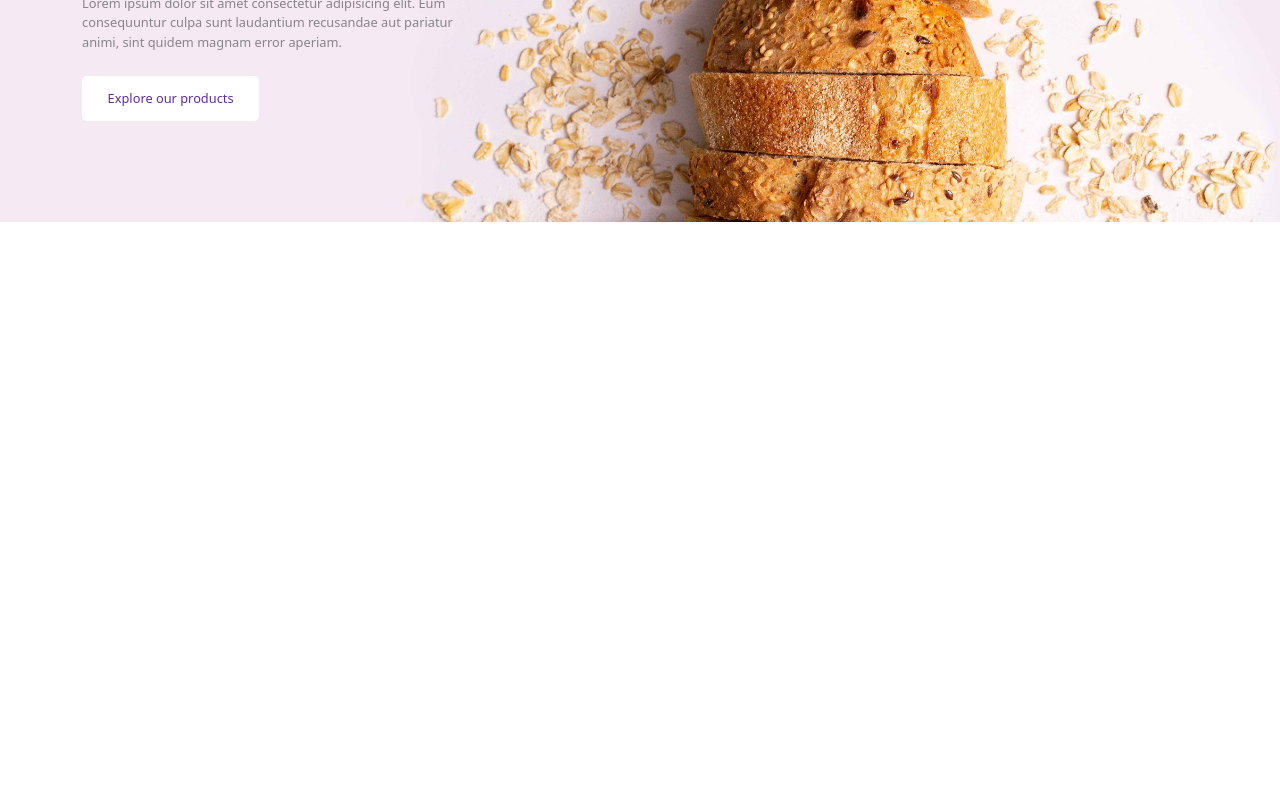
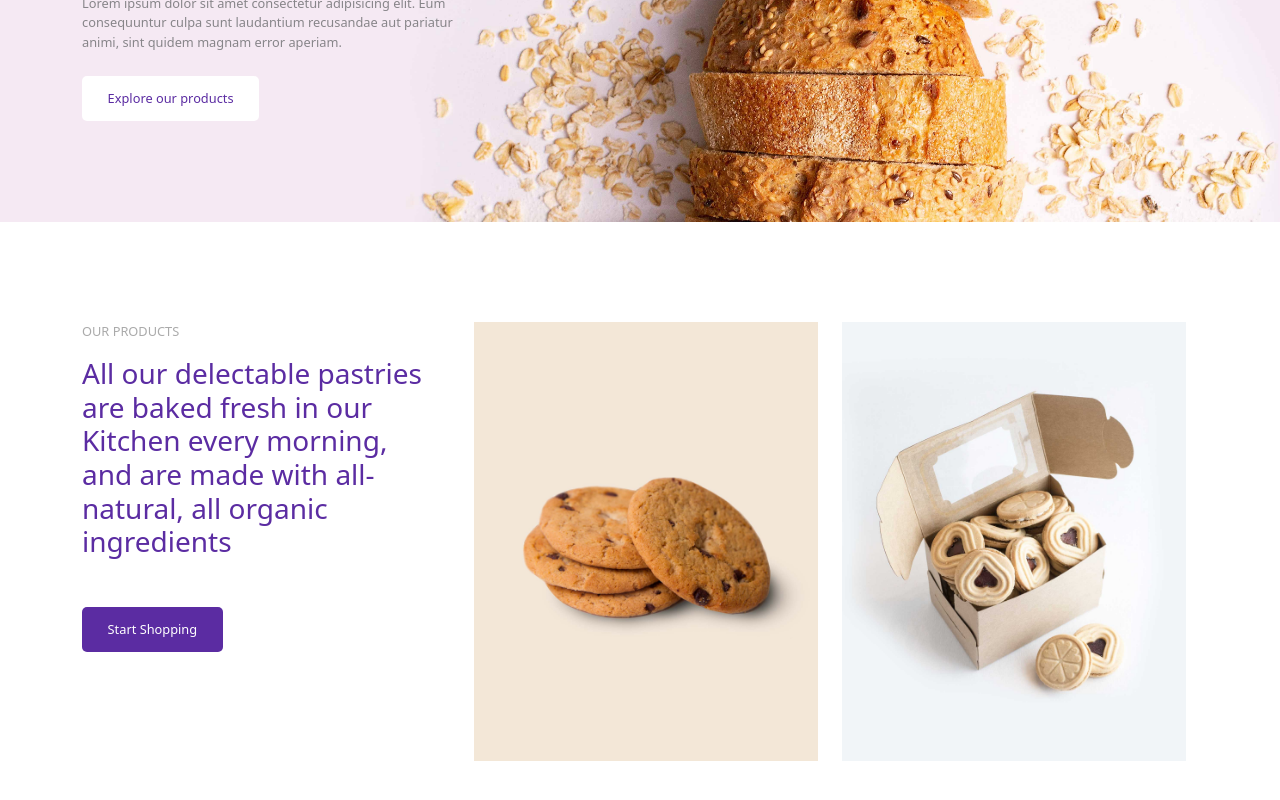
Before and after one commit to antonio-f-bove/proj-html-vuejs, a Vue app: page / in a window 1280 px wide. Shown: the part 378-1178 px from the top of the page. Before the commit the page ends 800 px from the top, so only its background shows below. Built offline with nearby package versions, Linux system fonts and the light colour scheme.

Commit message:
- TheMain: html broad structure - TheMain: #start-shopping layout

```diff
--- a/src/App.vue
+++ b/src/App.vue
@@ -24,4 +24,9 @@ export default {
 <style lang="scss">
 @import '~bootstrap/scss/bootstrap.scss';
 
+// utility classes
+
+.small-text {
+  font-size: .8rem;
+}
 </style>
--- a/src/components/TheHeader.vue
+++ b/src/components/TheHeader.vue
@@ -16,7 +16,7 @@
     </header>
     <div class="jumbo">
       <div class="container">
-        <div class="cta col-4">
+        <div class="content-box col-4">
           <div class="small-text mb-3">
             FRESH & TASTY EVERY DAY
           </div>
@@ -36,7 +36,6 @@ import AppButton from './AppButton.vue'
 
 export default {
   components: { AppButton },
-
 }
 </script>
 
--- a/src/components/TheMain.vue
+++ b/src/components/TheMain.vue
@@ -1,13 +1,63 @@
 <template>
-  <div></div>
+  <main>
+
+    <section id="start-shopping" class="container">
+      <div class="row">
+        <div class="content-box col-4">
+          <p class="small-text">OUR PRODUCTS</p>
+          <h3 class="mb-5">All our delectable pastries are baked fresh in our Kitchen every morning, and are made with all-natural, all organic ingredients</h3>
+          <app-button :theme="'dark'">Start Shopping</app-button>
+        </div>
+        <div class="slider col">
+          <!-- static version -->
+          <!-- TODO: prev&next buttons -->
+          <div class="row">
+            <div class="img-container col-6 ps-4">
+              <img class="img-fluid" src="/images/choco-chip-cookies.jpg" alt="cookies">
+            </div>
+            <div class="img-container col-6 pe-4">
+              <img class="img-fluid" src="/images/strawberry-jam-cookies.jpg" alt="cookies">
+            </div>
+          </div>
+        </div>
+      </div>
+    </section>
+
+    <section id="special-moments" class="container">
+
+    </section>
+
+    <section id="products" class="container">
+
+    </section>
+
+    <section id="process" class="container">
+
+    </section>
+
+    <section id="locations" class="container">
+
+    </section>
+
+    <section id="social" class="container">
+
+    </section>
+
+    <section id="cta">
+      <div class="content-box"></div>
+    </section>
+  </main>
 </template>
 
 <script>
+import AppButton from './AppButton.vue'
+
 export default {
+  components: { AppButton },
 
 }
 </script>
 
 <style lang="scss" scoped>
-
+@import '../style/the-main-style.scss';
 </style>
--- a/src/style/the-header-style.scss
+++ b/src/style/the-header-style.scss
@@ -45,11 +45,10 @@
 
   }
 
-  .cta {
+  .content-box {
     padding: 125px 0;
 
     .small-text {
-      font-size: .8rem;
       color: $text-grey;
     }
 
--- /dev/null
+++ b/src/style/the-main-style.scss
@@ -0,0 +1,25 @@
+@import './variables.scss';
+
+section {
+  margin-bottom: $section-gap;
+}
+
+main {
+
+  #start-shopping {
+    margin-top: $section-gap;;
+    .content-box {
+      .small-text {
+        color: #aaa;
+      }
+      h3 {
+        color: $primary;
+      }
+    }
+
+    .slider {
+
+    }
+  }
+
+}
--- a/src/style/variables.scss
+++ b/src/style/variables.scss
@@ -1,4 +1,5 @@
 $small-text: .8rem;
+$section-gap: 100px; // da affinare
 
 $primary: #5b2ca2;
 
```
Also changed, not shown: public/images/choco-chip-cookies.jpg (added), public/images/strawberry-jam-cookies.jpg (added).
